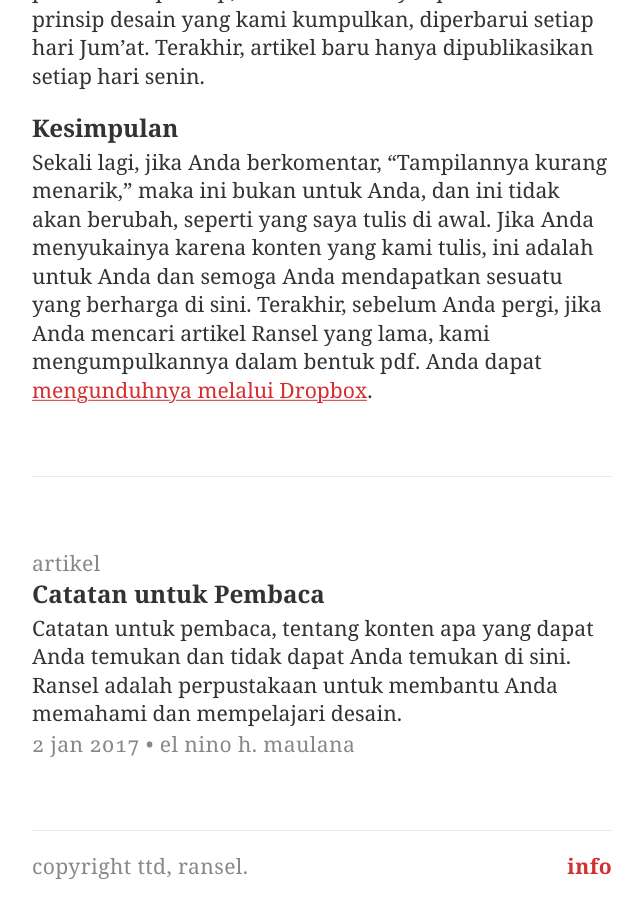
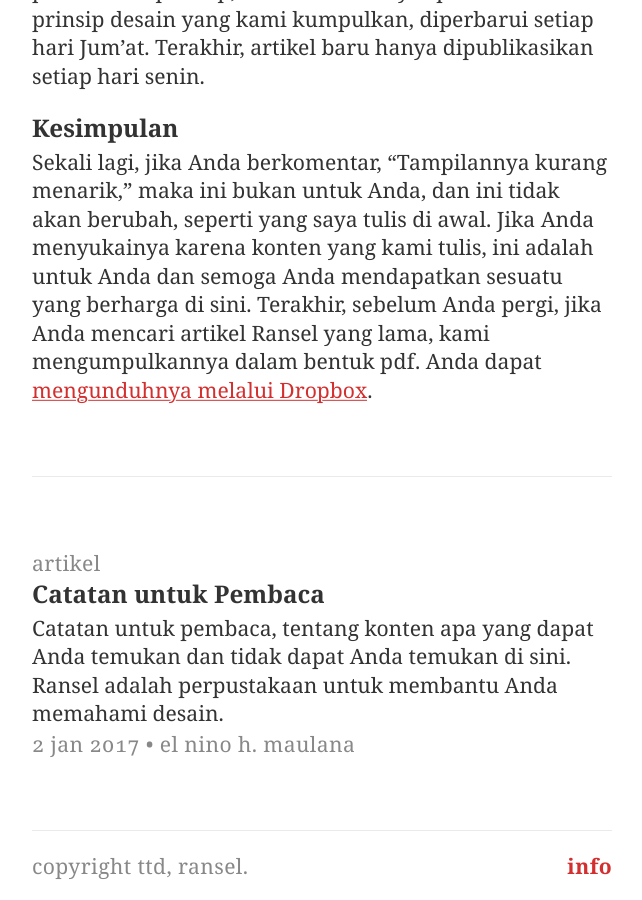
Before and after one commit to tertanda/ransel.github.io, a Jekyll site: the page built from artikel/_posts/2017-1-2-catatan-untuk-pembaca.md, in a window 1280 px wide and 900 px high, scrolled down 1822 px. Shown: the whole window, without its empty margins (318-960 px from the left). Built offline with Jekyll 4.4.1, drawn with Linux system fonts in a browser that asks for light colours.

Commit message:
Memperbarui / Catatan untuk Pembaca

```diff
--- a/artikel/_posts/2017-1-2-catatan-untuk-pembaca.md
+++ b/artikel/_posts/2017-1-2-catatan-untuk-pembaca.md
@@ -5,8 +5,8 @@ category : artikel
 permalink: artikel/:title
 title    : Catatan untuk Pembaca
 author   : El Nino H. Maulana
-intro    : Catatan untuk pembaca, tentang konten apa yang dapat Anda temukan dan tidak dapat Anda temukan di sini. Ransel adalah perpustakaan untuk membantu Anda memahami dan mempelajari desain.
-meta     : Catatan untuk pembaca, tentang konten apa yang dapat Anda temukan dan tidak dapat Anda temukan di sini. Ransel adalah perpustakaan untuk membantu Anda memahami dan mempelajari desain.
+intro    : Catatan untuk pembaca, tentang konten apa yang dapat Anda temukan dan tidak dapat Anda temukan di sini. Ransel adalah perpustakaan untuk membantu Anda memahami desain.
+meta     : Catatan untuk pembaca, tentang konten apa yang dapat Anda temukan dan tidak dapat Anda temukan di sini. Ransel adalah perpustakaan untuk membantu Anda memahami desain.
 ---
 
 # Catatan untuk Pembaca
```
